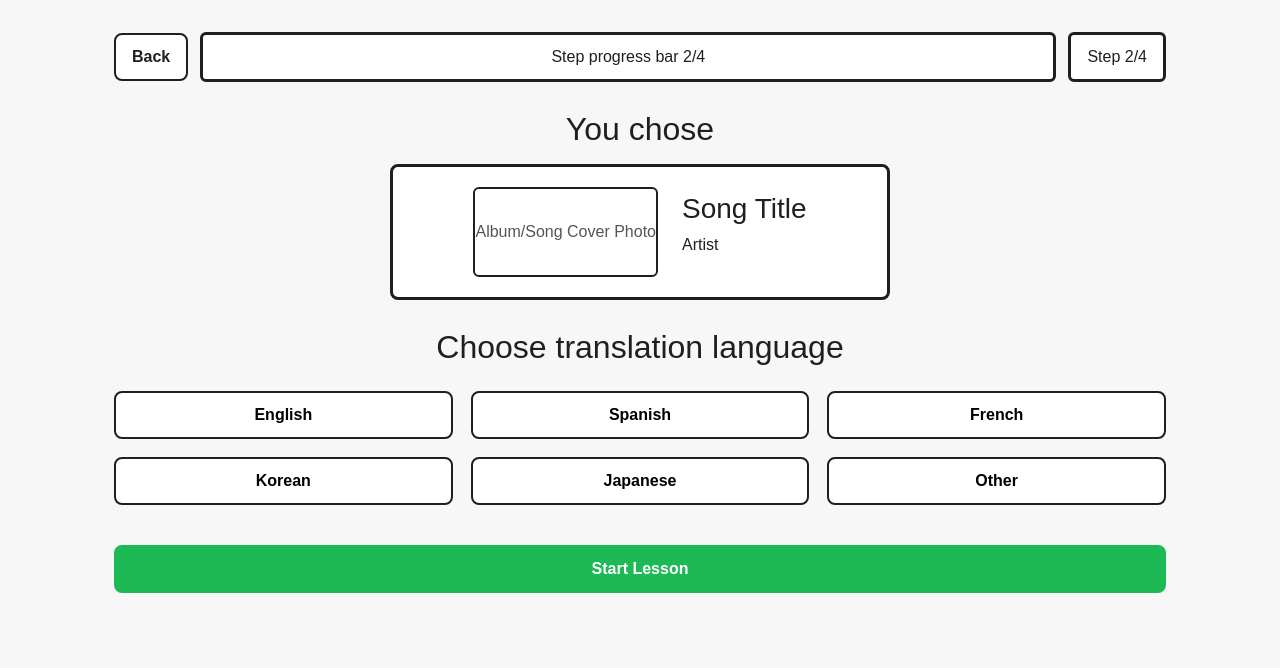
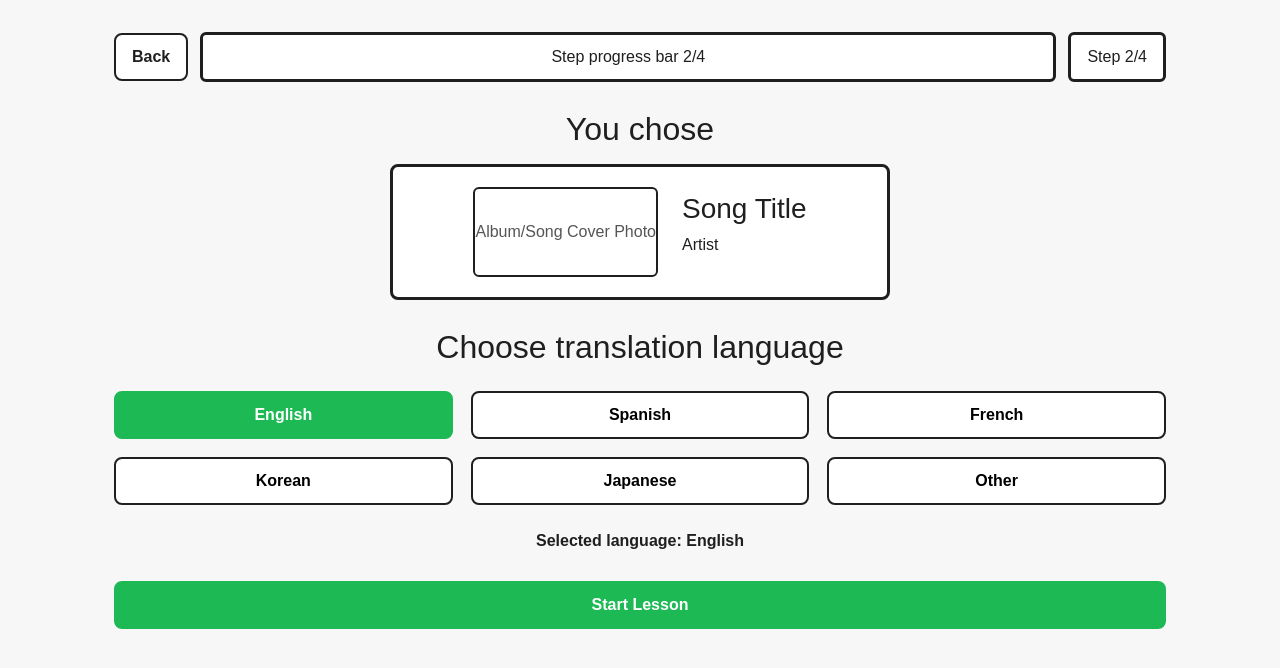
Before and after one commit to ishraqb/Linguify, a React app in the folder frontend/: page /language-selection in a window 1280 px wide. Both pictures are taken after a click on the button "English". Shown: the top 668 px of the page. Built offline with nearby package versions, Linux system fonts and the light colour scheme; the HTML template or start-up script is replaced by a standard one.

Commit message:
Change Language Selection to be more interactive

```diff
--- a/frontend/src/index.css
+++ b/frontend/src/index.css
@@ -583,3 +583,19 @@ button {
         grid-template-columns: 1fr;
     }
 }
+.selected-language {
+    background: #1db954;
+    color: white;
+    border-color: #1db954;
+}
+
+.selected-text {
+    text-align: center;
+    font-weight: bold;
+    margin: 12px 0;
+}
+
+.disabled-button {
+    opacity: 0.5;
+    cursor: not-allowed;
+}
--- a/frontend/src/pages/LanguageSelection.jsx
+++ b/frontend/src/pages/LanguageSelection.jsx
@@ -1,6 +1,11 @@
 import { Link } from 'react-router-dom'
+import { useState } from 'react'
 
 function LanguageSelection() {
+  const languages = ['English', 'Spanish', 'French', 'Korean', 'Japanese', 'Other']
+  const [selectedLanguage, setSelectedLanguage] = useState('')
+
+
   return (
     <div className="page">
       <div className="top-row">
@@ -29,17 +34,36 @@ function LanguageSelection() {
       </h2>
 
       <div className="language-grid">
-        <button className="language-button">English</button>
-        <button className="language-button">Spanish</button>
-        <button className="language-button">French</button>
-        <button className="language-button">Korean</button>
-        <button className="language-button">Japanese</button>
-        <button className="language-button">Other</button>
+        {languages.map((language) => (
+          <button
+            key={language}
+            className={
+              selectedLanguage === language
+                ? 'language-button selected-language'
+                : 'language-button'
+            }
+            onClick={() => setSelectedLanguage(language)}
+          >
+            {language}
+          </button>
+        ))}
       </div>
 
-      <Link to="/lyrics" className="main-button wide-button">
-        Start Lesson
-      </Link>
+      {selectedLanguage && (
+        <p className="selected-text">
+          Selected language: {selectedLanguage}
+        </p>
+      )}
+
+      {selectedLanguage ? (
+        <Link to="/lyrics" className="main-button wide-button">
+          Start Lesson
+        </Link>
+      ) : (
+        <button className="main-button wide-button disabled-button" disabled>
+          Choose a language first
+        </button>
+      )}
     </div>
   )
 }
```
